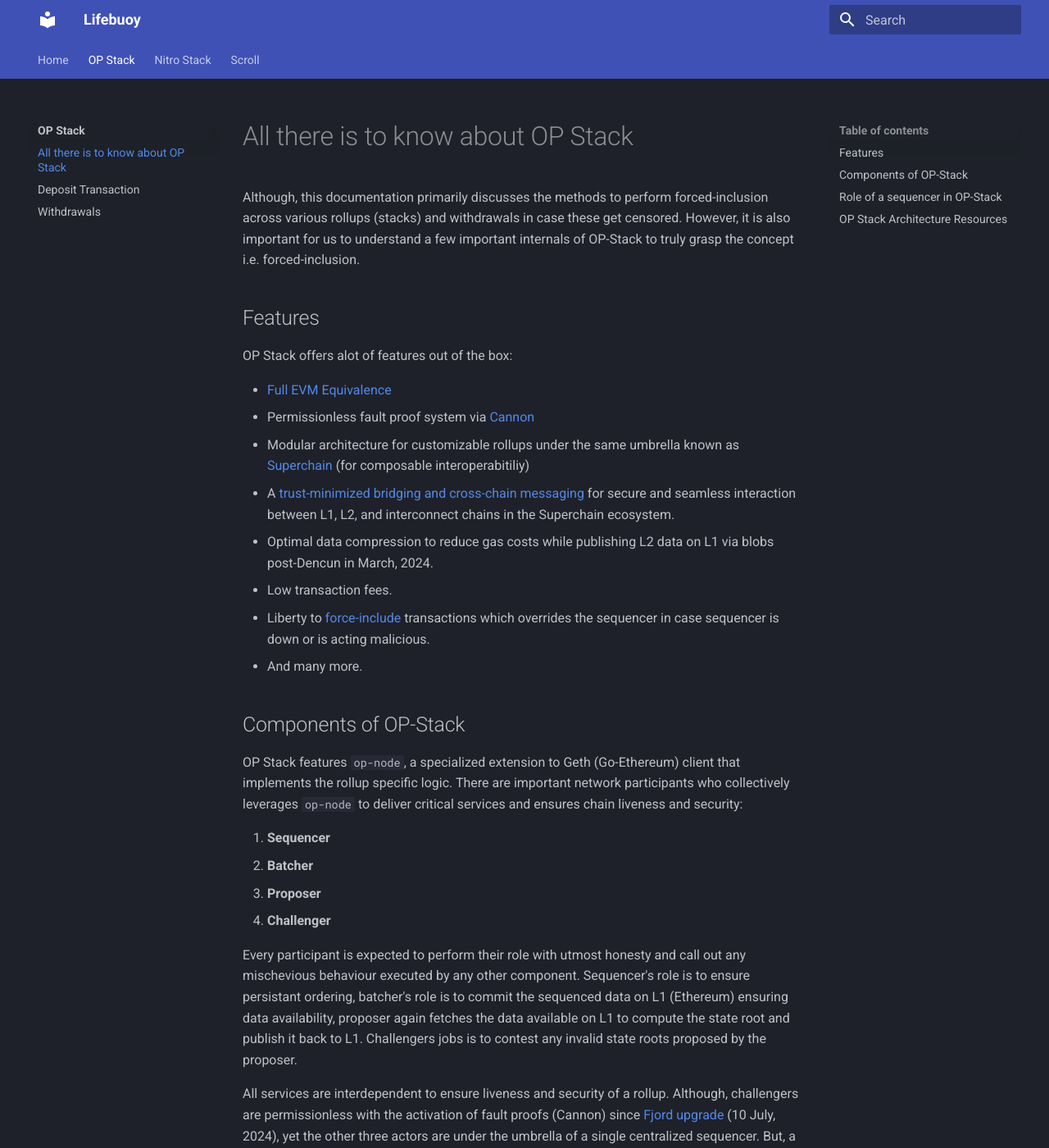
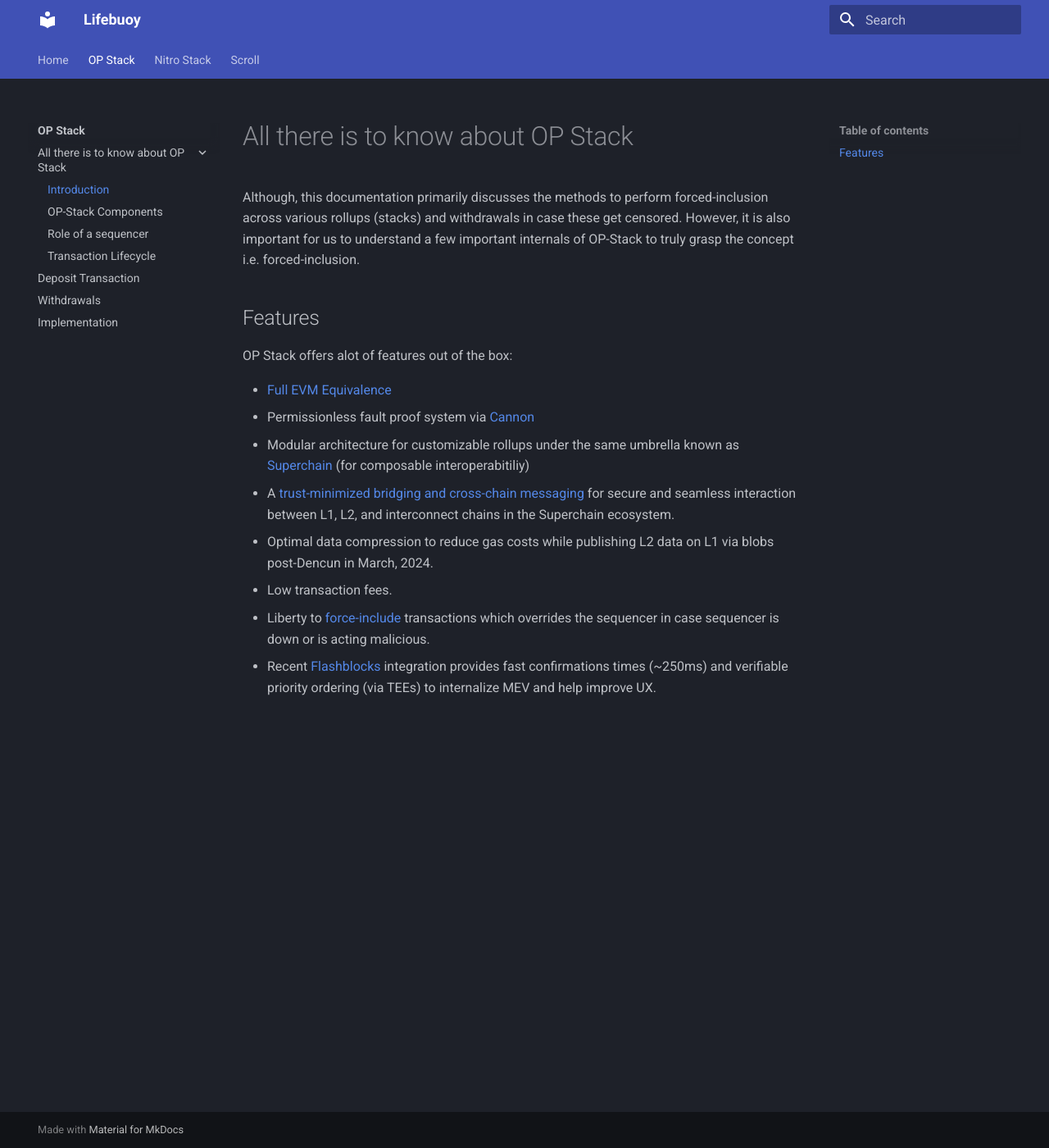
Before and after one commit to keshavsharma25/Lifebuoy, an MkDocs documentation site: the page built from docs/op-stack/features.md, in a window 1280 px wide and 1400 px high. Shown: the whole window at 82% size. Built offline with MkDocs 1.6.1 and Material for MkDocs 9.7.7, drawn with Linux system fonts in a browser that asks for light colours; some of the changed text lies outside the part shown.

Commit message:
docs: in-works rough docs setup

```diff
--- a/docs/op-stack/features.md
+++ b/docs/op-stack/features.md
@@ -14,76 +14,13 @@
 - Permissionless fault proof system via [Cannon](https://www.optimism.io/blog/permissionless-fault-proofs-and-stage-1-arrive-to-the-op-stack)
 - Modular architecture for customizable rollups under the same umbrella known
 as [Superchain](https://docs.optimism.io/superchain/introduction/superchain-explainer) (for composable interoperabitiliy)
-- A [trust-minimized bridging and cross-chain messaging](https://docs.optimism.io/op-stack/bridging/cross-domain)
-for secure and seamless interaction between L1, L2, and interconnect chains in
-the Superchain ecosystem.
+- A [trust-minimized bridging and cross-chain messaging](https://specs.optimism.io/protocol/bridges.html) for secure and seamless
+interaction between L1, L2, and interconnect chains in the Superchain ecosystem.
 - Optimal data compression to reduce gas costs while publishing L2 data on L1
 via blobs post-Dencun in March, 2024.
 - Low transaction fees.
-- Liberty to [force-include](https://docs.optimism.io/op-stack/bridging/deposit-flow#denial-of-service-dos-prevention)
-transactions which overrides the sequencer in case sequencer is down or is
-acting malicious.
-- And many more.
-
-## Components of OP-Stack
-
-OP Stack features `op-node`, a specialized extension to Geth (Go-Ethereum) client
-that implements the rollup specific logic. There are important network
-participants who collectively leverages `op-node` to deliver critical services
-and ensures chain liveness and security:
-
-1. **Sequencer**
-2. **Batcher**
-3. **Proposer**
-4. **Challenger**
-
-Every participant is expected to perform their role with utmost honesty and
-call out any mischevious behaviour executed by any other component. Sequencer's
-role is to ensure persistant ordering, batcher's role is to commit the sequenced
-data on L1 (Ethereum) ensuring data availability, proposer again fetches the
-data available on L1 to compute the state root and publish it back to L1.
-Challengers jobs is to contest any invalid state roots proposed by the proposer.
-
-All services are interdependent to ensure liveness and security of a rollup.
-Although, challengers are permissionless with the activation of fault proofs (Cannon)
-since [Fjord upgrade](https://www.optimism.io/blog/permissionless-fault-proofs-and-stage-1-arrive-to-the-op-stack) (10 July, 2024), yet the other three actors are under the
-umbrella of a single centralized sequencer. But, a single centralized sequencer
-is not quite the answer to the ethos that the community envisions to pursue.
-
-## Role of a sequencer in OP-Stack
-
-Almost all chains in the Superchain ecosystem uses a single centralized sequencer
-as of today; quite afar from theoretical significance of a decentralized
-sequencer.
-
-> ***Sequencer should not be trusted for anything more than including and ordering
-submitted transaction.***
-> — *Ed Felton in [Optimistic Rollups, CBER Forum](https://youtube.com/watch?v=c3eWG2v_wRw&t=249)*
-
-Yet, the current system over relies on sequencers to almost every major role
-that must be distributed roles to different actors who play their roles with
-utmost honesty to further increase decentralization.
-
-The [role of a sequencer](../sequencer.md) roughly paints the picture of
-different responsibilities a sequencer is required to fulfill.
-A sequencer is considered single and centralized when its reponsibility is not
-only limited to sequencing (i.e. inclusion & ordering) but also extends to
-performing the role of batcher and proposer.
-
-And to overcome this shortcoming of centralization, there is an option for users
-to perform forced-inclusion. Via forced-inclusion or deposit transaction (in
-OP-Stack), the users can override the sequencer by submitting the
-same transaction info from L1 (Ethereum) contracts.
-
-To learn more about forced-inclusion in OP-Stack, checkout [Deposit transaction](./deposit-transaction.md)
-and [withdrawals](./withdrawals.md).
-
-## OP Stack Architecture Resources
-
-For more details on OP Stack architecture, refer:
-
-- [OP-Stack Components](https://docs.optimism.io/op-stack/protocol/components)
-- [OP-Stack Specifications](https://specs.optimism.io/protocol/overview.html)
-- [Protocol Berg: protolambda - Evolution of Optimistic Rollup proofs - YouTube](https://www.youtube.com/watch?v=nR17-46Rd7w)
-- [Optimistic Rollups - YouTube](https://www.youtube.com/watch?v=kzC1AQ-O55Y)
-- [Joshua Gutow: Optimism Bedrock: Upgraded optimistic rollups architecture - YouTube](https://www.youtube.com/watch?v=vXuRJgyISI0)
+- Liberty to [force-include](https://docs.optimism.io/op-stack/bridging/deposit-flow#denial-of-service-dos-prevention) transactions which overrides the sequencer in case
+sequencer is down or is acting malicious.
+- Recent [Flashblocks](https://writings.flashbots.net/introducing-rollup-boost) integration provides fast confirmations times (~250ms)
+and verifiable priority ordering (via TEEs) to internalize MEV and help improve
+UX.
--- /dev/null
+++ b/docs/stylesheets/extra.css
@@ -0,0 +1,11 @@
+strong {
+color: #AAAAAA;
+}
+
+em {
+color: #BBBBBB;
+}
+
+strong em {
+color: #AAAAAA;
+}
--- a/mkdocs.yml
+++ b/mkdocs.yml
@@ -12,6 +12,7 @@
     - navigation.indexes
     - search.suggest
     - content.tabs.link
+    - content.tooltips
 nav:
   - "Home":
     - "Home" : index.md
@@ -20,11 +21,17 @@
     - "The Bottleneck": bottleneck.md
     - "Forced Inclusion": forced-inclusion.md
     - "Comparison": comparison.md
+    - "What's next": why-not-enough.md
   - "OP Stack":
     - "OP Stack": op-stack/index.md
-    - "All there is to know about OP Stack": op-stack/features.md
+    - "All there is to know about OP Stack":
+      - "Introduction": op-stack/features.md
+      - "OP-Stack Components": op-stack/components.md
+      - "Role of a sequencer": op-stack/role-of-a-sequencer.md
+      - "Transaction Lifecycle": op-stack/transaction-lifecycle.md
     - "Deposit Transaction": op-stack/deposit-transaction.md
     - "Withdrawals": op-stack/withdrawals.md
+    - "Implementation": op-stack/implementation.md
   - "Nitro Stack":
     - "Nitro Stack": nitro-stack/index.md
   - "Scroll":
@@ -35,7 +42,9 @@
       line_spans: __span
       pygments_lang_class: true
   - pymdownx.inlinehilite
-  - pymdownx.snippets
+  - pymdownx.snippets:
+      auto_append:
+        - glossary/index.md
   - pymdownx.superfences
   - pymdownx.tabbed:
       alternate_style: true
@@ -43,9 +52,14 @@
   - pymdownx.caret
   - pymdownx.mark
   - pymdownx.tilde
+  - abbr
   - attr_list
   - md_in_html
   - pymdownx.blocks.caption
   - def_list
   - pymdownx.tasklist:
       custom_checkbox: true
+extra_css:
+  - stylesheets/extra.css
+watch:
+  - glossary
```
Also changed, not shown: docs/forced-inclusion.md (+4 -0 lines), docs/op-stack/components.md (added, +34 -0 lines), docs/op-stack/implementation.md (added, +1 -0 lines), docs/op-stack/resources.md (added, +9 -0 lines), docs/op-stack/role-of-a-sequencer.md (added, +37 -0 lines), docs/op-stack/transaction-lifecycle.md (added, +1 -0 lines), docs/sequencer.md (+1 -1 lines), docs/why-not-enough.md (added, +8 -0 lines), glossary/index.md (added, +1 -0 lines).
